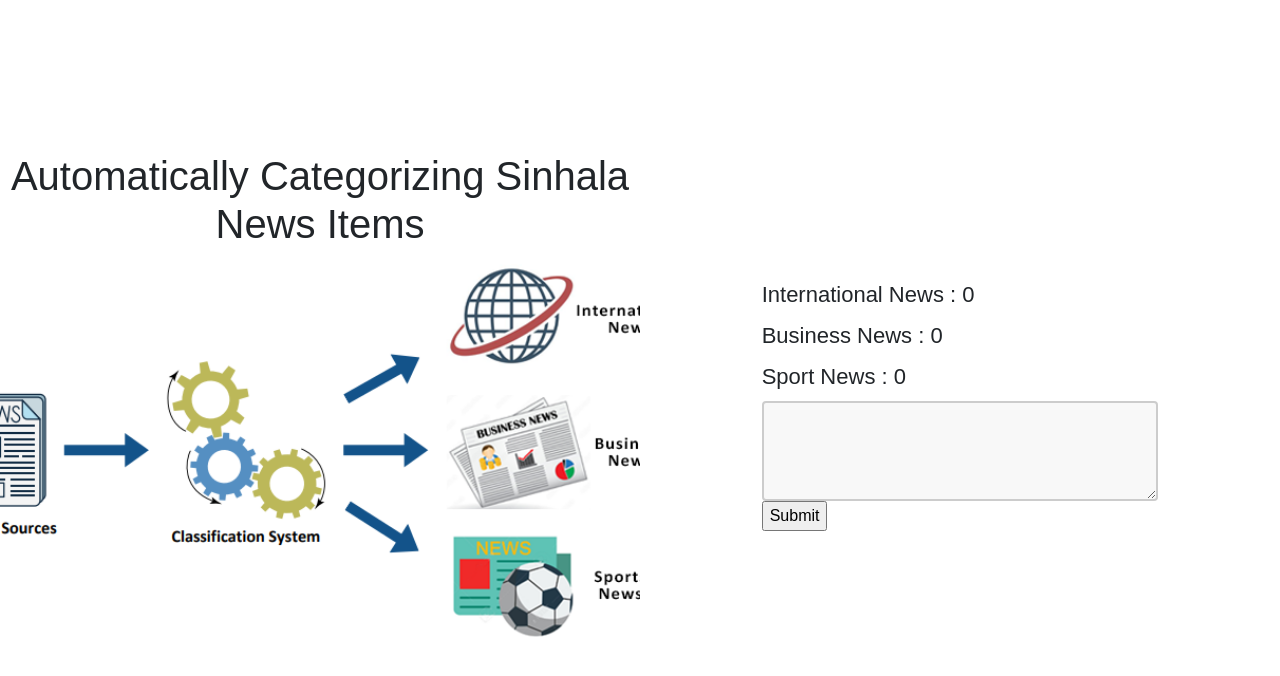
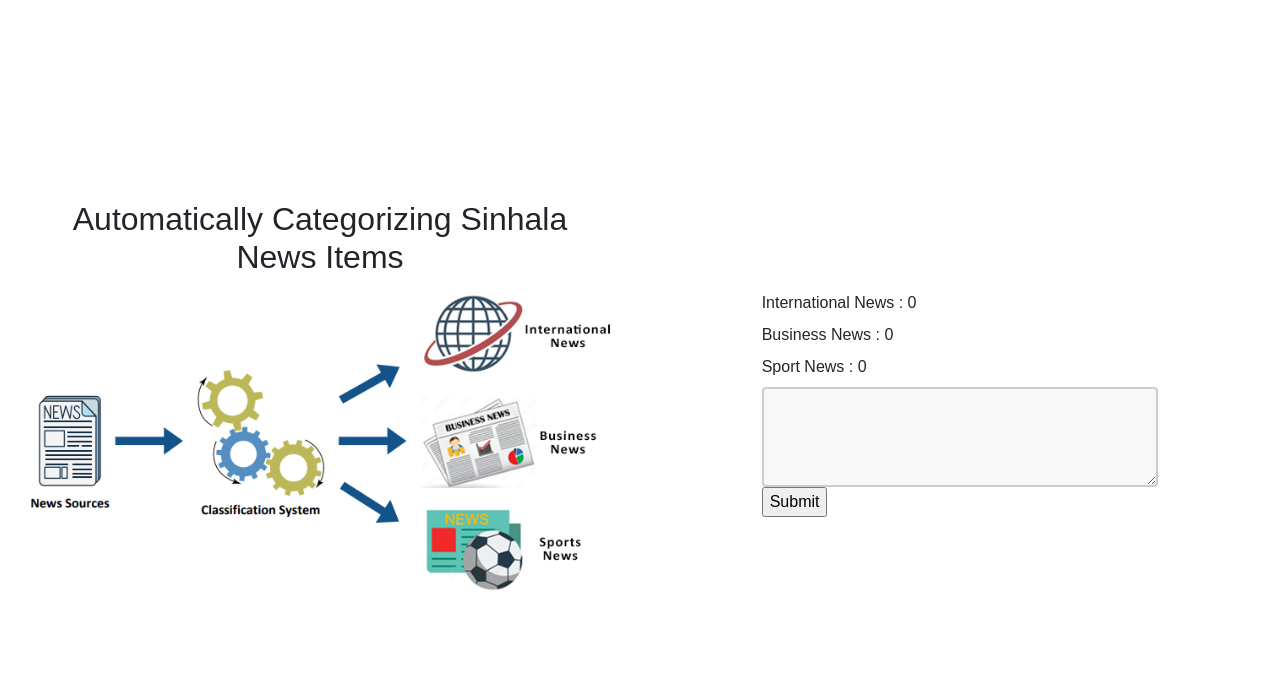
Before and after one commit to cepdnaclk/e18-6sp-Automatically-categorizing-Sinhala-news-items-from-selected-news-sources, a Flask app: page / in a window 1280 px wide. Shown: the top 676 px of the page. Run offline with Flask 3, Linux system fonts and the light colour scheme; parts of the project's set-up code (start-up, migrations or seed data) failed here and were passed over.

Commit message:
updated web app

```diff
--- a/templates/index.html
+++ b/templates/index.html
@@ -11,8 +11,8 @@
 
     <div class="split left">
         <div class="centered">
-            <h1>Automatically Categorizing Sinhala <br> News Items</h1>
-            <img src="../static/img/overview.png" alt="" style="width: 750px">
+            <h2>Automatically Categorizing Sinhala <br> News Items</h2>
+            <img src="../static/img/overview.png" alt="" style="width: 600px">
         </div>
     </div>
 
@@ -23,13 +23,13 @@
                 <div class="d-flex justify-content-center row">
                     <div class="d-flex flex-column col-md-8">
                         <div>
-                            <label for="" style="font-size: 22px;">International News : {{ data.international }}</label>
+                            <label for="">International News : {{ data.international }}</label>
                         </div>
                         <div>
-                            <label for="" style="font-size: 22px;">Business News : {{ data.business }}</label>
+                            <label for="">Business News : {{ data.business }}</label>
                         </div>
                         <div>
-                            <label for="" style="font-size: 22px;">Sport News : {{ data.sports }}</label>
+                            <label for="">Sport News : {{ data.sports }}</label>
                         </div>
                         <div>
                             <form method="post">
```
